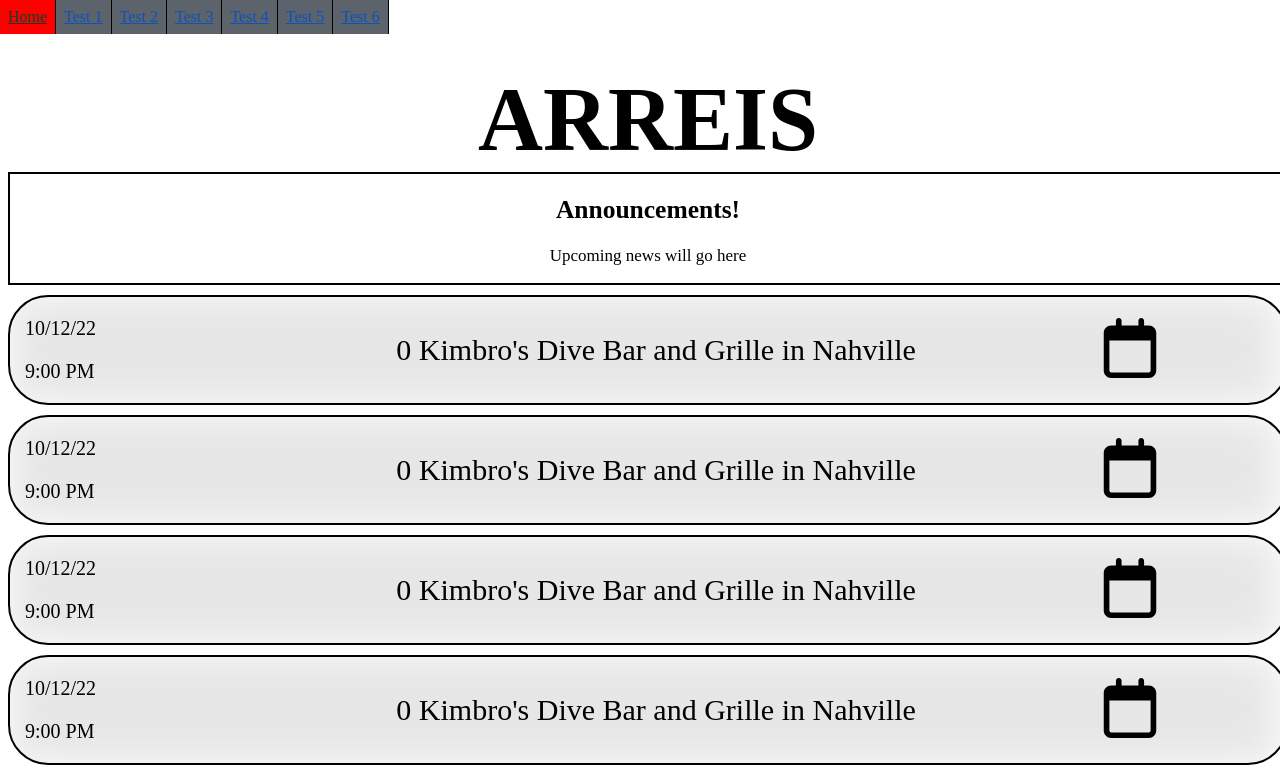
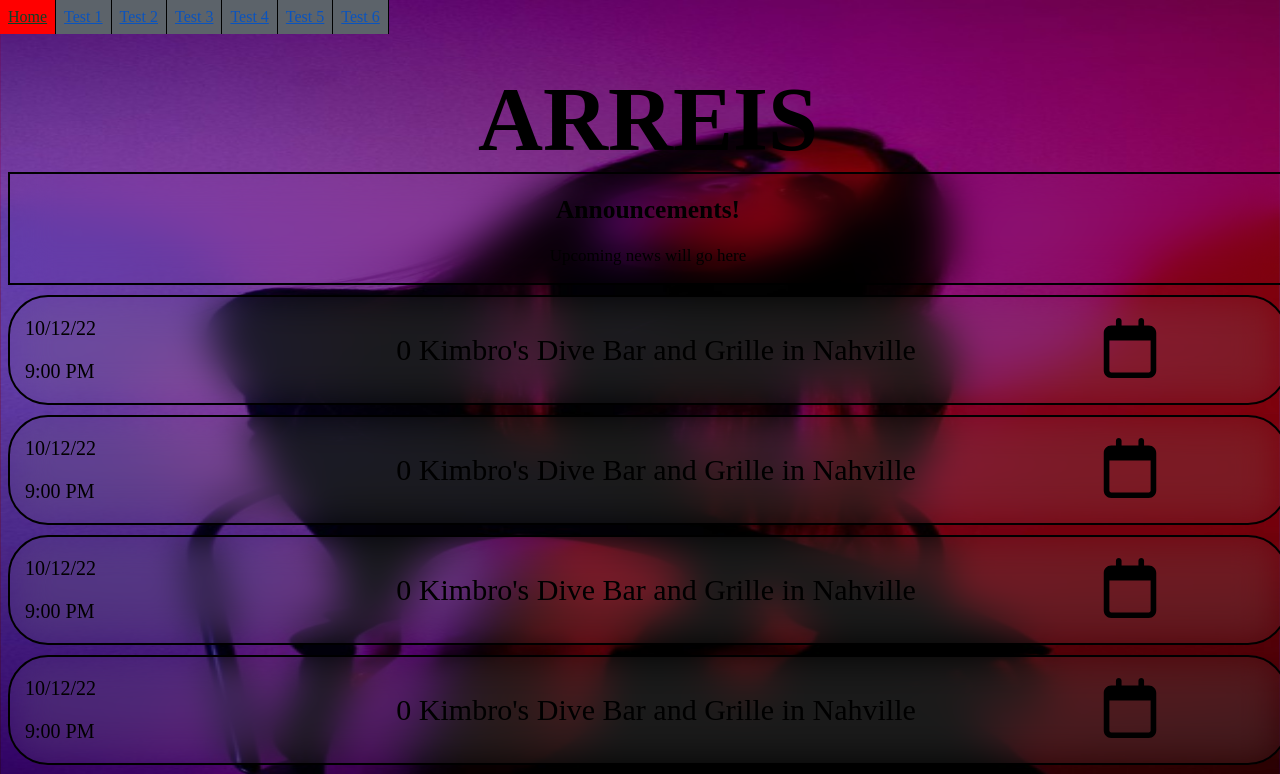
Before and after one commit to Wiltonwell/Sierra, a plain HTML site: page Test1/index.html in a window 1280 px wide. Shown: the top 774 px of the page. Drawn offline with Linux system fonts and the light colour scheme.

Commit message:
update test1 and trying smaller images

```diff
--- a/Test1/main.css
+++ b/Test1/main.css
@@ -52,11 +52,8 @@ body{
     height: auto;
     width: 100%;
     position: absolute;
-    background: url(Media/purple2.jpeg) no-repeat center center fixed;
-    -webkit-background-size: cover;
-    -moz-background-size: cover;
-    -o-background-size: cover;
-    background-size: cover;
+    background: url(../Media/purple3new.jpeg) no-repeat center center fixed, repeating-radial-gradient(red, blueviolet) no-repeat center center fixed;
+    background-size: auto 100%, 100% 100%;
 }
 .upcoming{
     margin-top: -60px;
--- a/Test5/main.css
+++ b/Test5/main.css
@@ -49,8 +49,8 @@ h1{
 }
 body{
     /*background-image: repeating-radial-gradient(Red, Blue);*/
-    height: auto;
-    width: 100%;
+    height: 100%;
+    width: auto;
     position: absolute;
     background: url(../Media/sword.jpeg) repeat center center fixed;
     /*background-image: repeating-radial-gradient(Red, Blue);*/
```
Also changed, not shown: Media/purple3new.jpeg (added).
